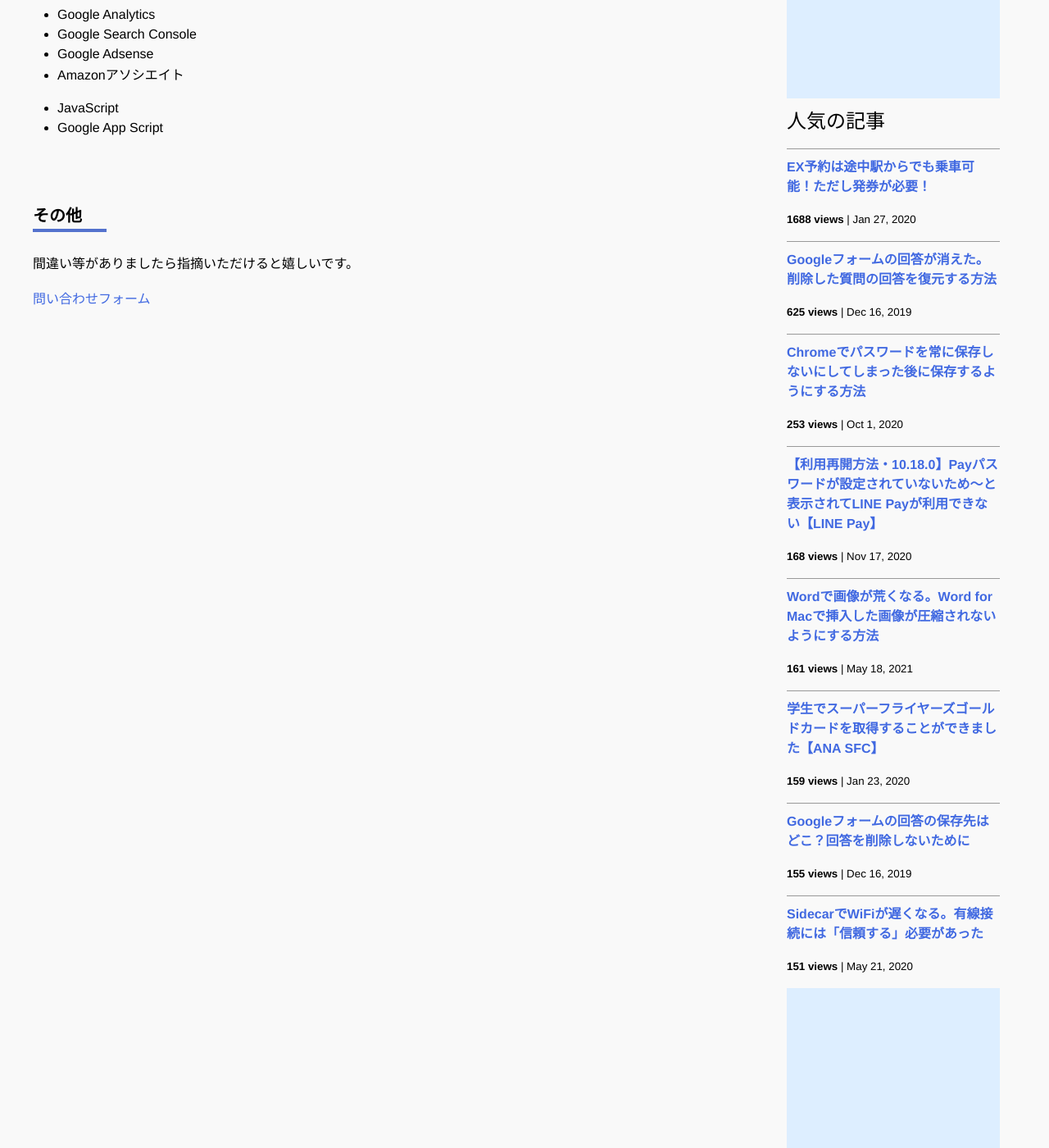
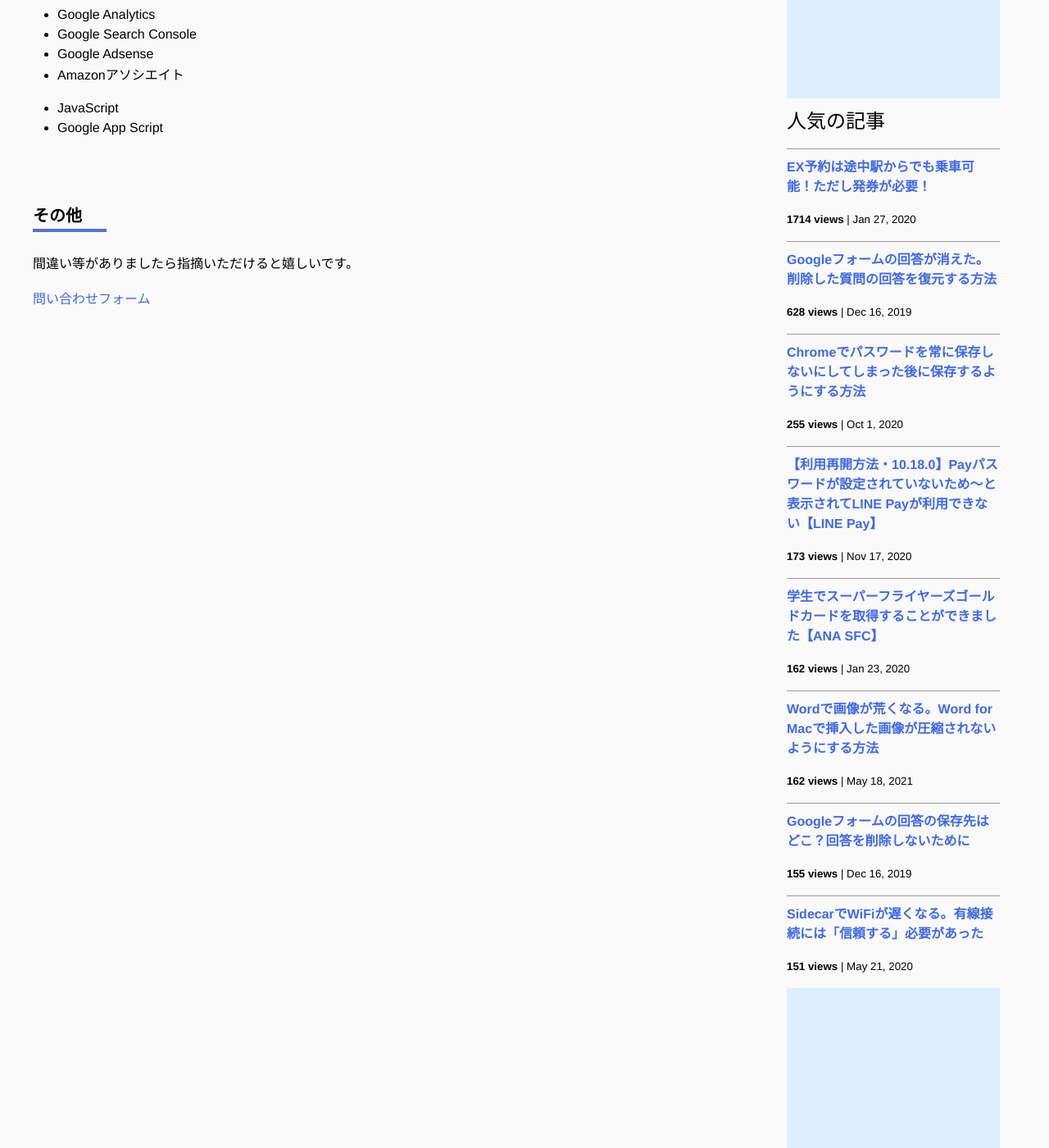
Before and after one commit to iwanaminami/shoyaiwaname, a Jekyll site: the page built from about.markdown, in a window 1280 px wide and 1400 px high, scrolled down 693 px. Shown: the whole window at 82% size. Built offline with Jekyll 4.4.1, drawn with Linux system fonts in a browser that asks for light colours; nearby versions of some CDN libraries; comment, search, counter and statistics services are not loaded.

Commit message:
a new commit message

```diff
--- a/_data/popularposts.yml
+++ b/_data/popularposts.yml
@@ -1,16 +1,16 @@
 side:
-  - view: 1688
+  - view: 1714
     url: /2020/01/27/ex-rideontheway.html
-  - view: 625
+  - view: 628
     url: /2019/12/16/restore-googleform.html
-  - view: 253
+  - view: 255
     url: /2020/10/01/googlepassword.html
-  - view: 168
+  - view: 173
     url: /2020/11/17/linepay.html
-  - view: 161
+  - view: 162
+    url: /2020/01/23/sfcgold.html
+  - view: 162
     url: /2021/05/18/image-compression-word.html
-  - view: 159
-    url: /2020/01/23/sfcgold.html
   - view: 155
     url: /2019/12/16/googleform-answers.html
   - view: 151
```
